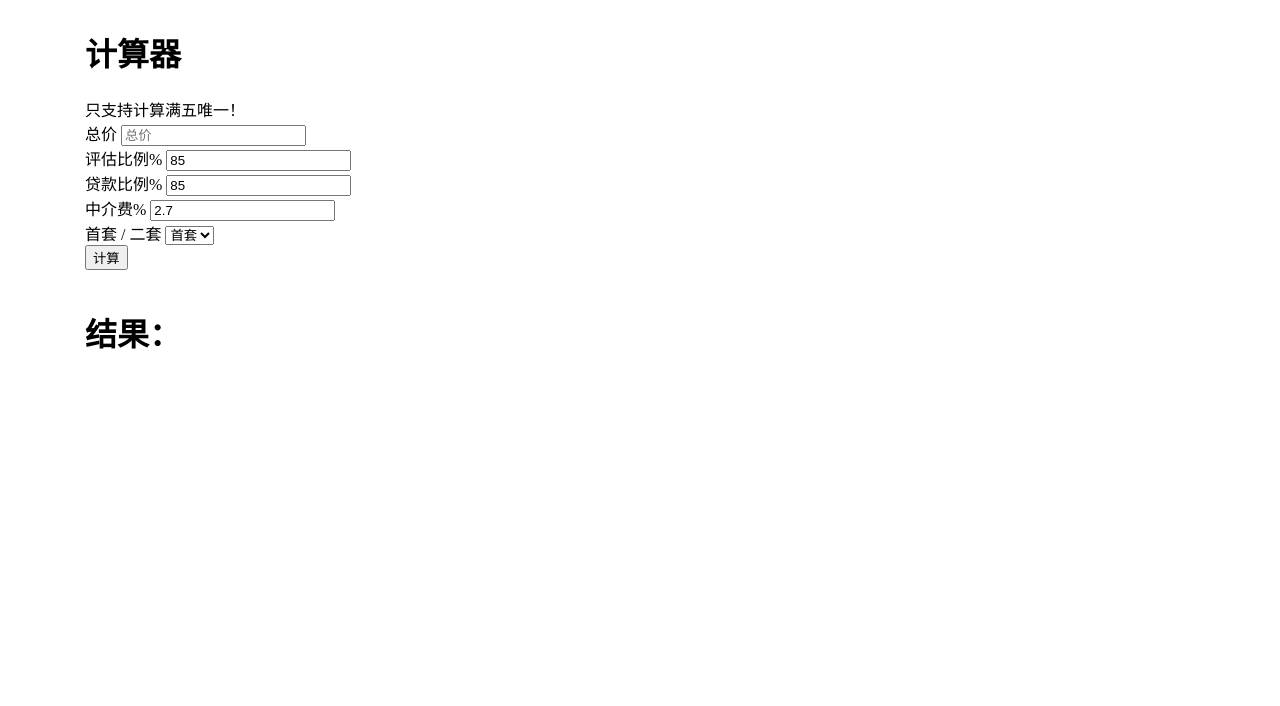
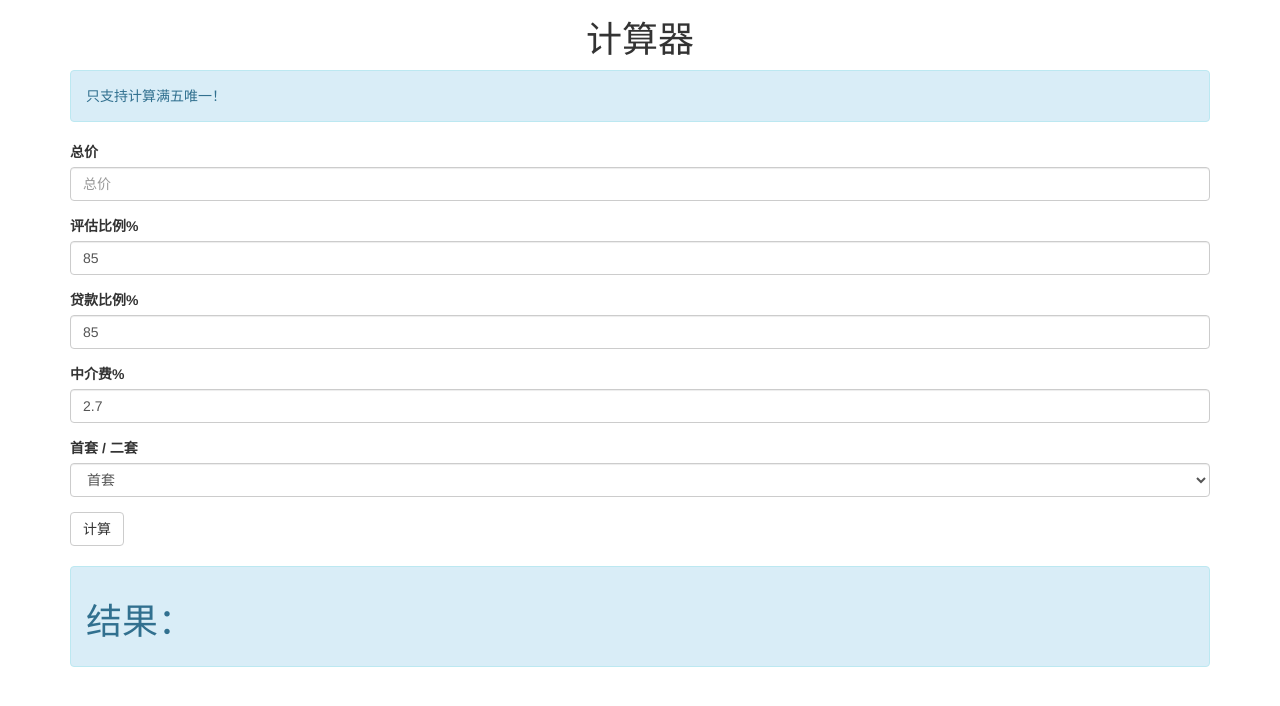
Before and after one commit to liuzhengming/house, a plain HTML site: page index.html in a window 1280 px wide. Drawn offline with nearby package versions, Linux system fonts and the light colour scheme.

Commit message:
Update index.html

```diff
--- a/index.html
+++ b/index.html
@@ -4,7 +4,7 @@
 <head>
     <title>计算器</title>
     <meta name="viewport" content="width=device-width, initial-scale=1, maximum-scale=1, user-scalable=no">
-    <link href="https://cdn.bootcdn.net/ajax/libs/twitter-bootstrap/4.6.1/css/bootstrap-grid.css" rel="stylesheet">
+    <link href="https://cdn.bootcdn.net/ajax/libs/twitter-bootstrap/3.3.1/css/bootstrap.min.css" rel="stylesheet">
     <script src="https://cdn.bootcdn.net/ajax/libs/jquery/3.6.0/jquery.js"></script>
 </head>
 
```
